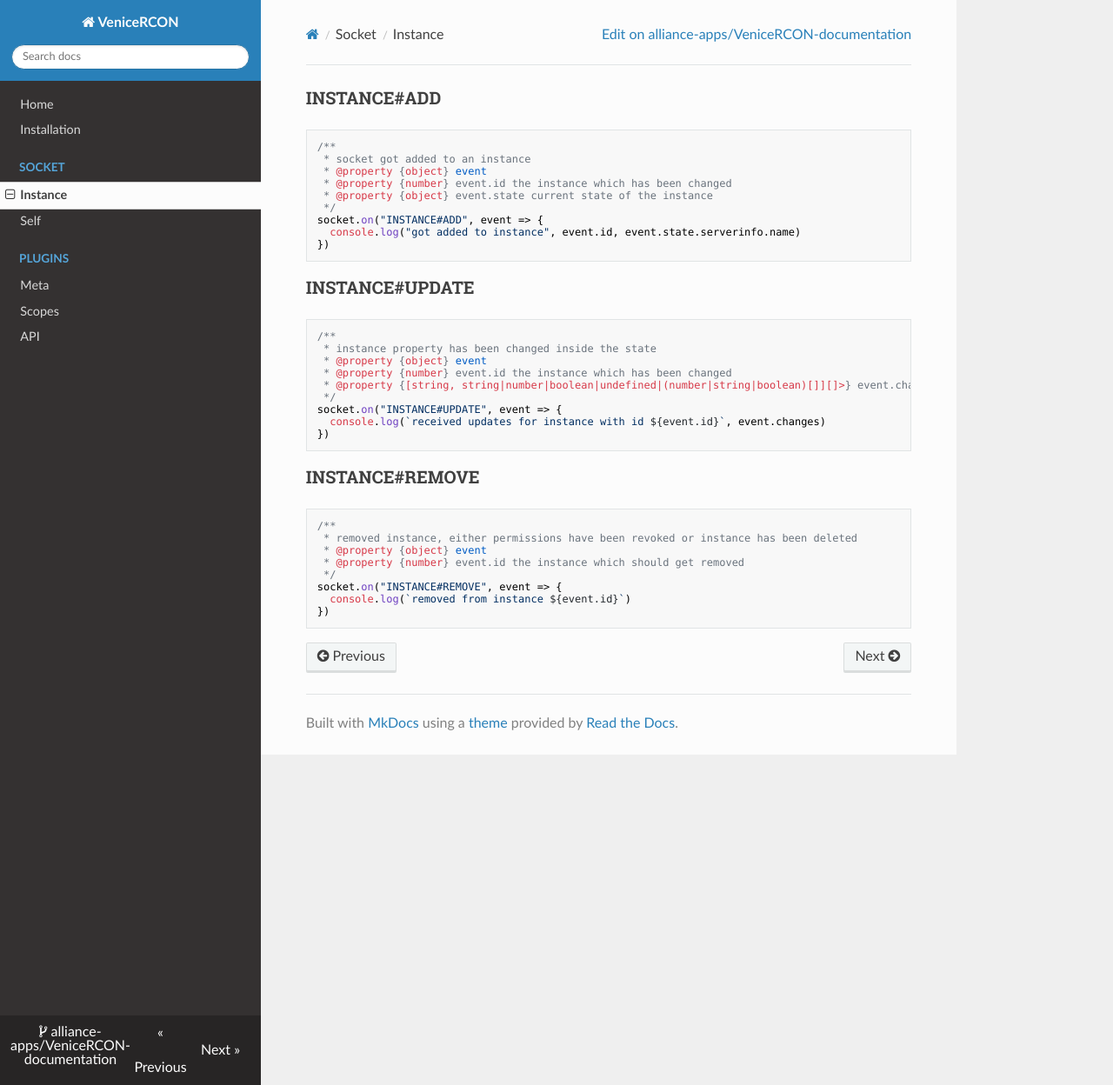
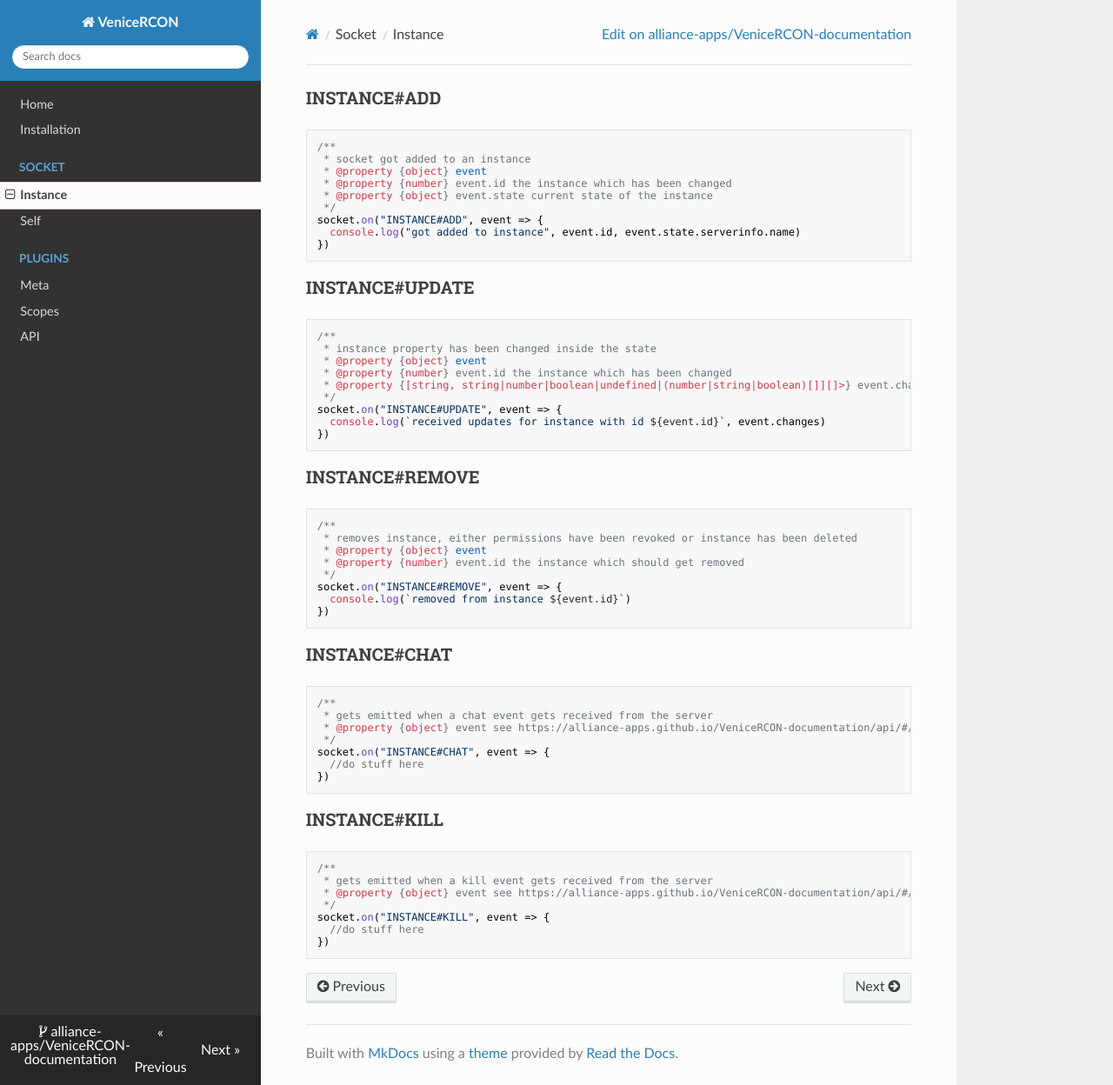
Before and after one commit to alliance-apps/VeniceRCON-documentation, an MkDocs documentation site: the page built from docs/socket/instance.md, in a window 1280 px wide and 1248 px high. Shown: the whole window at 87% size. Built offline with MkDocs 1.6.1, drawn with Linux system fonts in a browser that asks for light colours; nearby versions of some CDN libraries.

Commit message:
update mkdocs

````diff
--- a/docs/socket/instance.md
+++ b/docs/socket/instance.md
@@ -32,7 +32,7 @@ socket.on("INSTANCE#UPDATE", event => {
 
 ```javascript
 /**
- * removed instance, either permissions have been revoked or instance has been deleted
+ * removes instance, either permissions have been revoked or instance has been deleted
  * @property {object} event
  * @property {number} event.id the instance which should get removed
  */
@@ -40,3 +40,27 @@ socket.on("INSTANCE#REMOVE", event => {
   console.log(`removed from instance ${event.id}`)
 })
 ```
+
+### INSTANCE#CHAT
+
+```javascript
+/**
+ * gets emitted when a chat event gets received from the server
+ * @property {object} event see https://alliance-apps.github.io/VeniceRCON-documentation/api/#/Events/get_api_instances__instanceId__events_chat
+ */
+socket.on("INSTANCE#CHAT", event => {
+  //do stuff here
+})
+```
+
+### INSTANCE#KILL
+
+```javascript
+/**
+ * gets emitted when a kill event gets received from the server
+ * @property {object} event see https://alliance-apps.github.io/VeniceRCON-documentation/api/#/Events/get_api_instances__instanceId__events_kill
+ */
+socket.on("INSTANCE#KILL", event => {
+  //do stuff here
+})
+```
````
Also changed, not shown: 1 other file.
